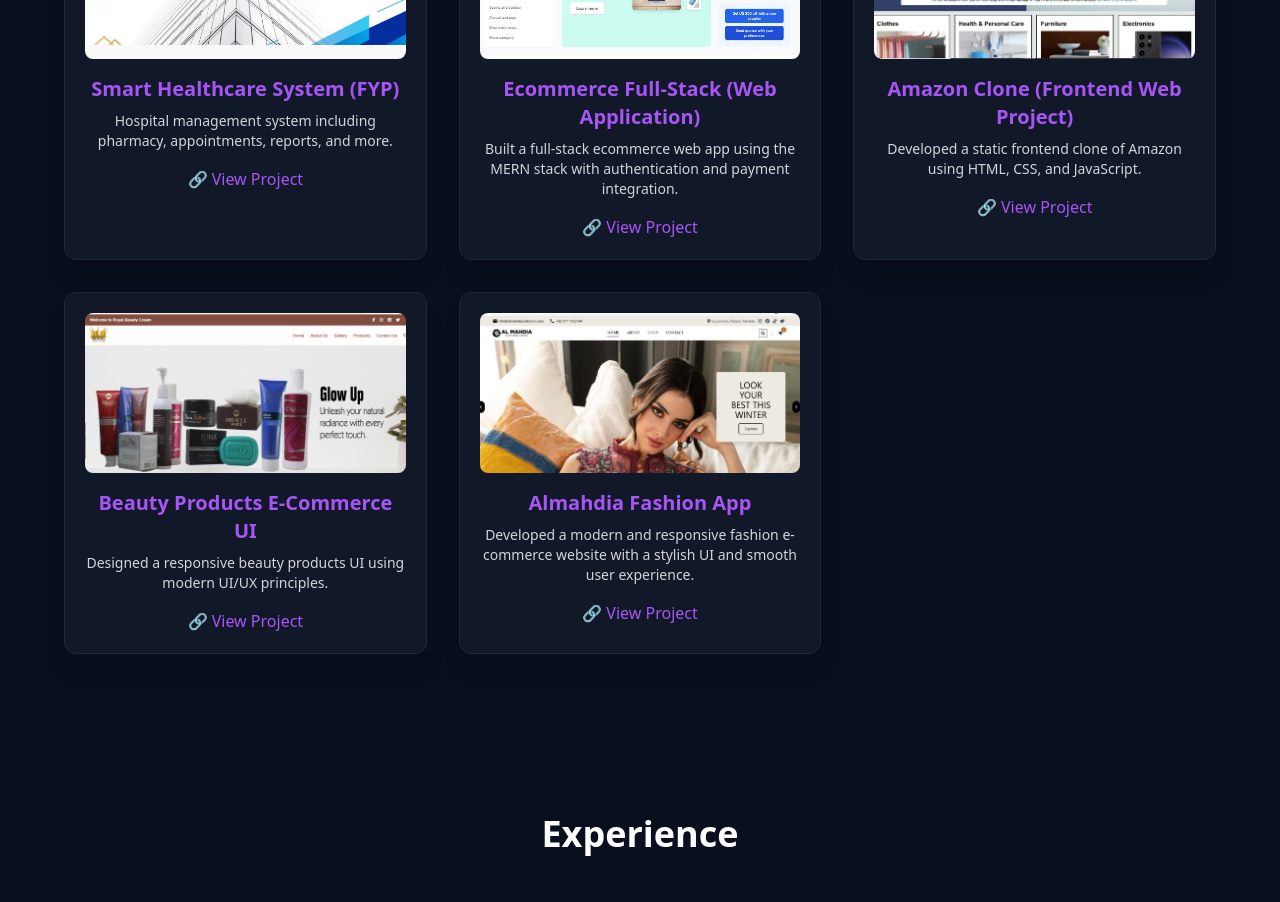
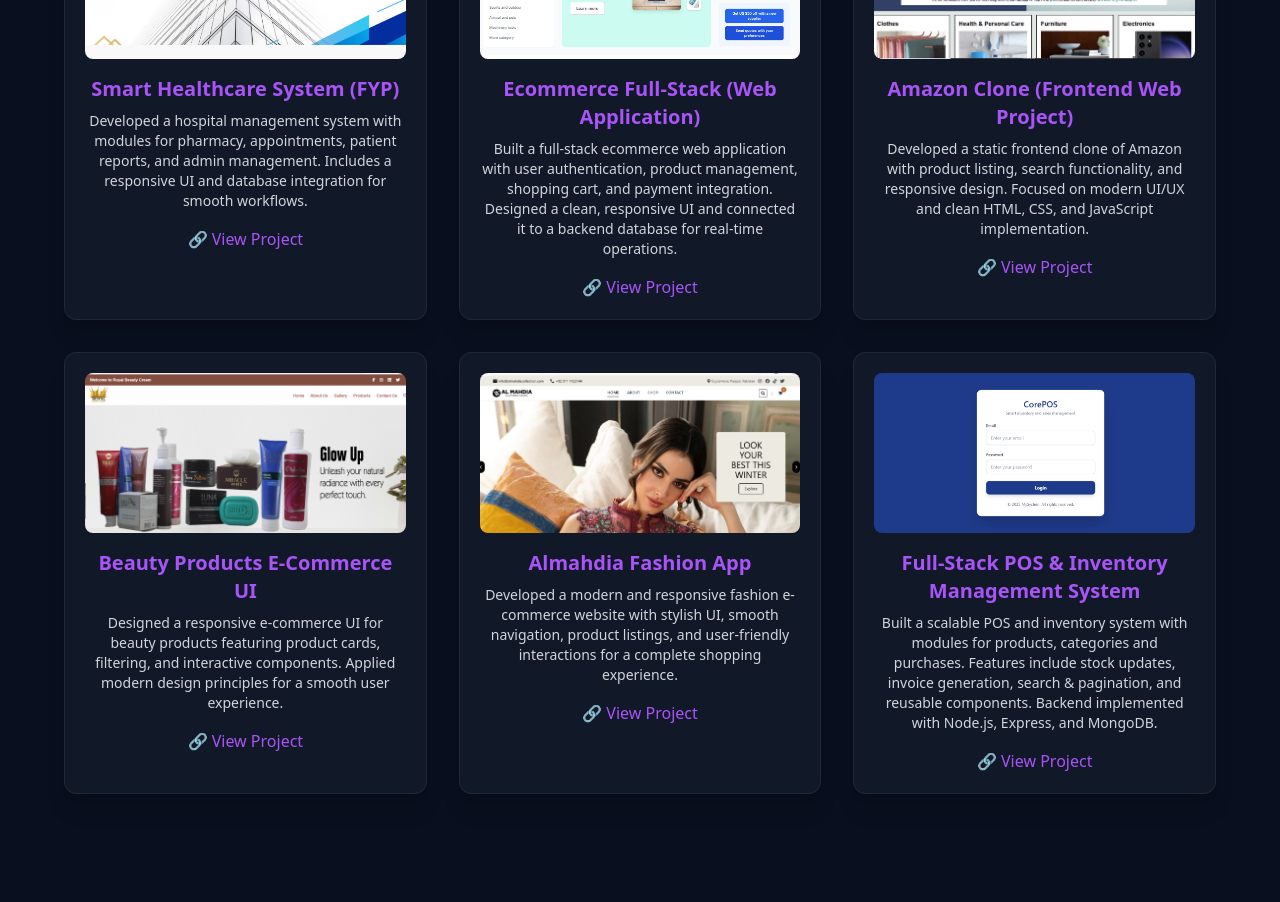
Before and after one commit to alishasaif13/alisha-portfolio, a React (Vite) app: page / in a window 1280 px wide. Shown: the part 2160-3062 px from the top of the page. Built offline with nearby package versions, Linux system fonts and the light colour scheme.

Commit message:
Initial project setup - backend & frontend

```diff
--- a/src/components/Experience.jsx
+++ b/src/components/Experience.jsx
@@ -3,7 +3,7 @@ import { motion } from "framer-motion";
 const Experience = () => {
   const expData = [
     {
-      role: "MERN Stack Developer (Intern OnSite)",
+      role: "MERN Stack Developer",
       company: "Technic Mentor Software House",
       companyUrl: "https://technicmentors.com/",
       duration: "August 2025 - Present",
@@ -21,7 +21,7 @@ const Experience = () => {
     {
       role: "Web Development (Intern Remote)",
       company: "Developer.hub",
-      companyUrl: "https://www.upwork.com/nx/find-work/best-matches",
+      companyUrl: "https://developershubcorp.com/",
       duration: " June 2025 - August 2025",
       desc: "Learned core frontend technologies and built multiple responsive landing pages.",
       certificate: "/developer.jpeg",
--- a/src/components/Projects.jsx
+++ b/src/components/Projects.jsx
@@ -4,35 +4,43 @@ const Projects = () => {
 const projectData = [
   {
     title: "Smart Healthcare System (FYP)",
-      desc: "Hospital management system including pharmacy, appointments, reports, and more.",
+    desc: "Developed a hospital management system with modules for pharmacy, appointments, patient reports, and admin management. Includes a responsive UI and database integration for smooth workflows.",
     img: "/fyp.png",
     link: "https://github.com/alishasaif13/portfolio/tree/main/fyp-smart-healthcare-system",
   },
   {
     title: "Ecommerce Full-Stack (Web Application)",
-      desc: "Built a full-stack ecommerce web app using the MERN stack with authentication and payment integration.",
+    desc: "Built a full-stack ecommerce web application with user authentication, product management, shopping cart, and payment integration. Designed a clean, responsive UI and connected it to a backend database for real-time operations.",
     img: "/fullstack.png",
     link: "https://ecommerce-fullstack-design-two.vercel.app/",
   },
   {
     title: "Amazon Clone (Frontend Web Project)",
-      desc: "Developed a static frontend clone of Amazon using HTML, CSS, and JavaScript.",
+    desc: "Developed a static frontend clone of Amazon with product listing, search functionality, and responsive design. Focused on modern UI/UX and clean HTML, CSS, and JavaScript implementation.",
     img: "/amazon.png",
     link: "https://github.com/alishasaif13",
   },
   {
     title: "Beauty Products E-Commerce UI",
-      desc: "Designed a responsive beauty products UI using modern UI/UX principles.",
+    desc: "Designed a responsive e-commerce UI for beauty products featuring product cards, filtering, and interactive components. Applied modern design principles for a smooth user experience.",
     img:"/ui.png",
     link: "https://store-xz22.vercel.app/",
   },
   {
     title: "Almahdia Fashion App",
-      desc: "Developed a modern and responsive fashion e-commerce website with a stylish UI and smooth user experience.",
+    desc: "Developed a modern and responsive fashion e-commerce website with stylish UI, smooth navigation, product listings, and user-friendly interactions for a complete shopping experience.",
     img:"/almahdia.png",
     link: "http://almahdia-fashion-app.vercel.app",
   },
+  {
+    title: "Full-Stack POS & Inventory Management System",
+    desc: "Built a scalable POS and inventory system with modules for products, categories and purchases. Features include stock updates, invoice generation, search & pagination, and reusable components. Backend implemented with Node.js, Express, and MongoDB.",
+    img: "/pos2.png",
+    link: "https://github.com/alishasaif13/pos-inventory-system",
+  }
 ];
+
+
 
   return (
     <section id="projects" className="py-20 bg-[#0A0F1F] px-6">
```
Also changed, not shown: public/POS.png (added), public/pos2.png (added). Lines whose indentation alone changed are shown as unchanged.
